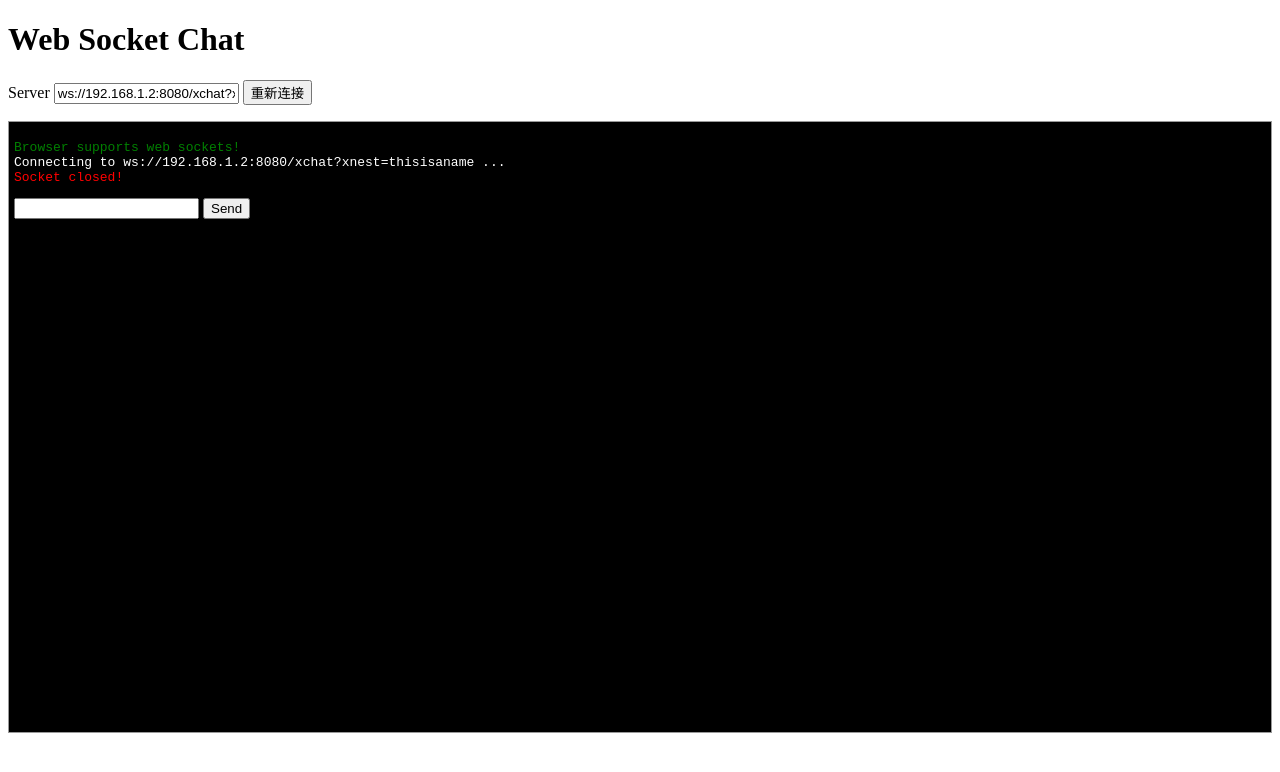
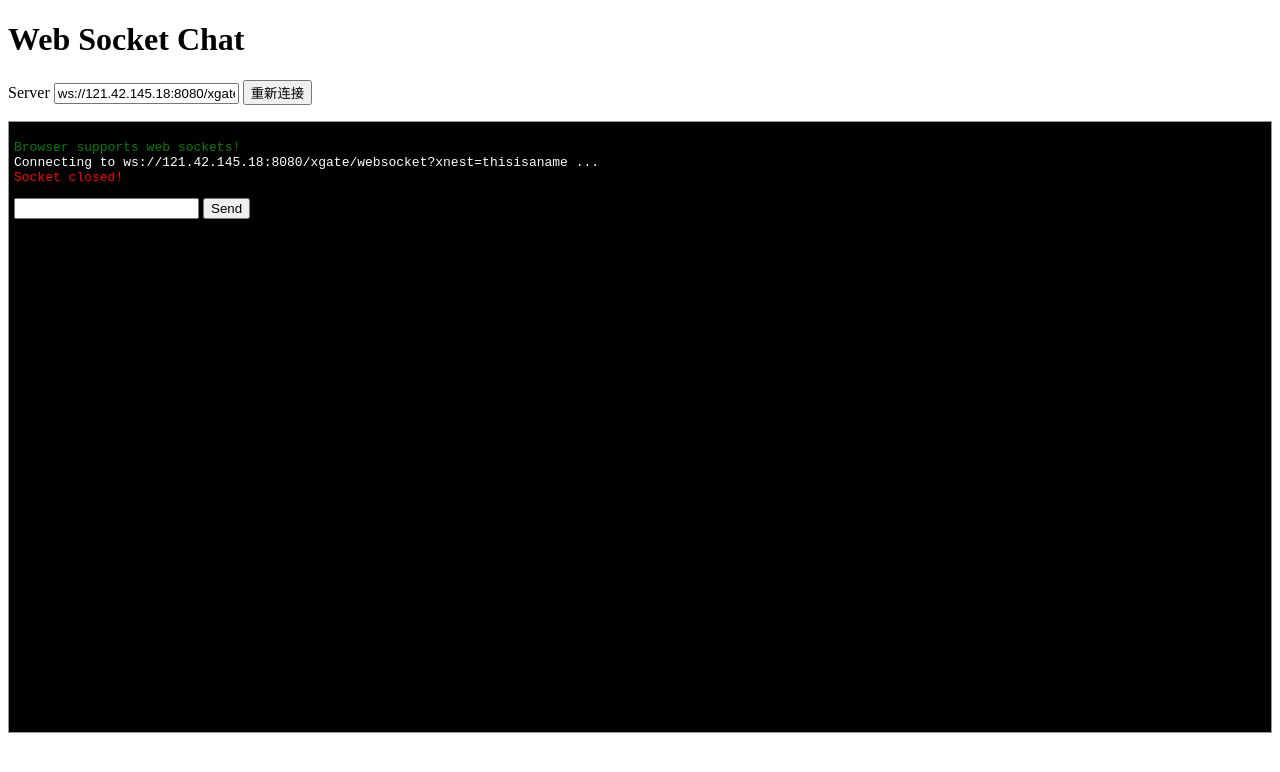
Before and after one commit to XStation/XPro, a plain HTML site: page priv/demo.html in a window 1280 px wide. Drawn offline with nearby package versions, Linux system fonts and the light colour scheme.

Commit message:
change route xchat to xgate/websocket and add route xgate/http

```diff
--- a/priv/demo.html
+++ b/priv/demo.html
@@ -102,7 +102,7 @@
 
 <div id="server_wrapper" >
     <p>Server
-        <input type="text" name="host" id="host" value="ws://192.168.1.2:8080/xchat?xnest=thisisaname" />
+        <input type="text" name="host" id="host" value="ws://121.42.145.18:8080/xgate/websocket?xnest=thisisaname" />
         <input type="submit" name="host_connect" id="host_connect" value="重新连接" />
     </p>
 </div>
```
Also changed, not shown: priv/index.html (+1 -1 lines), 1 other file.
